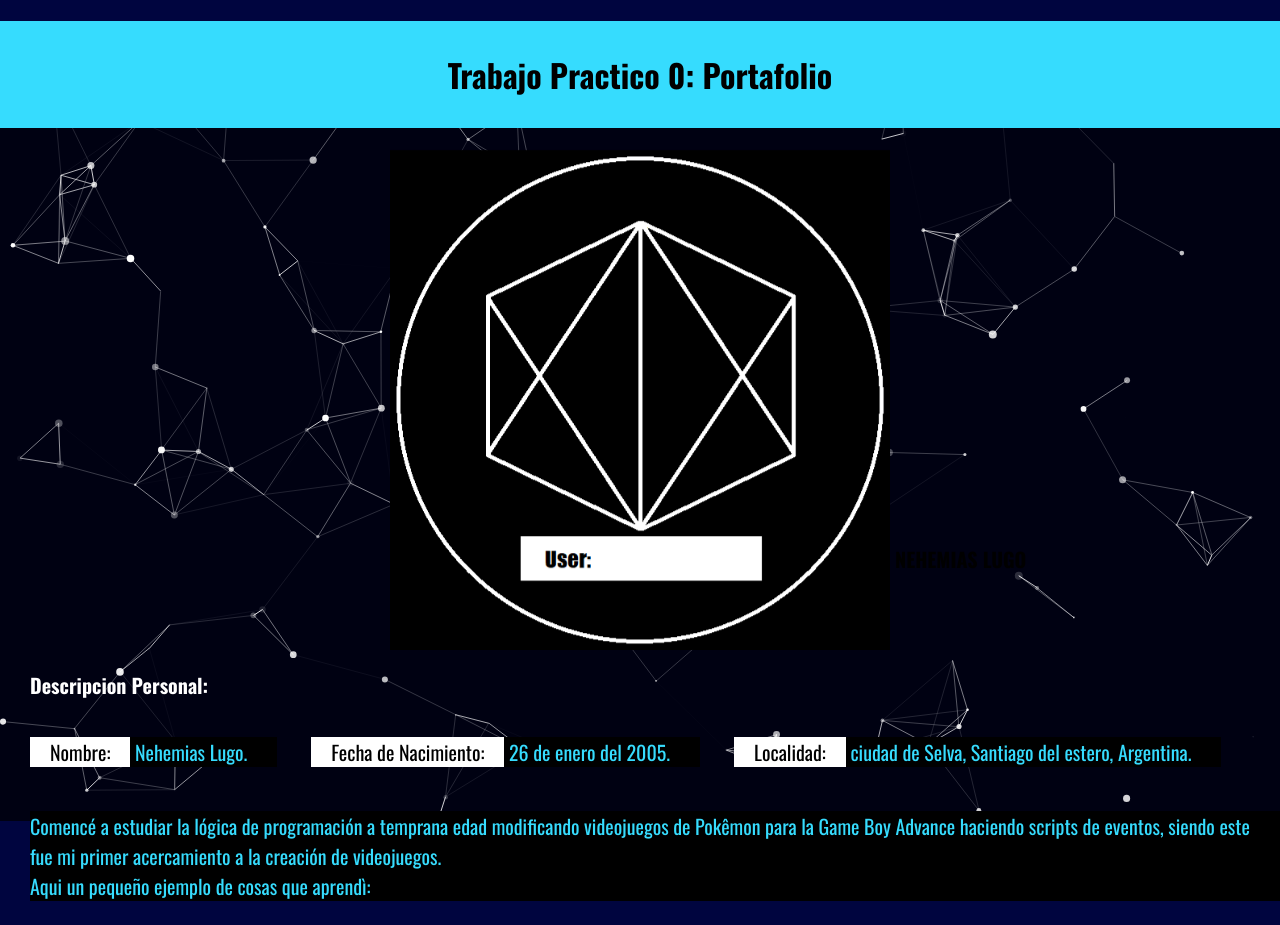
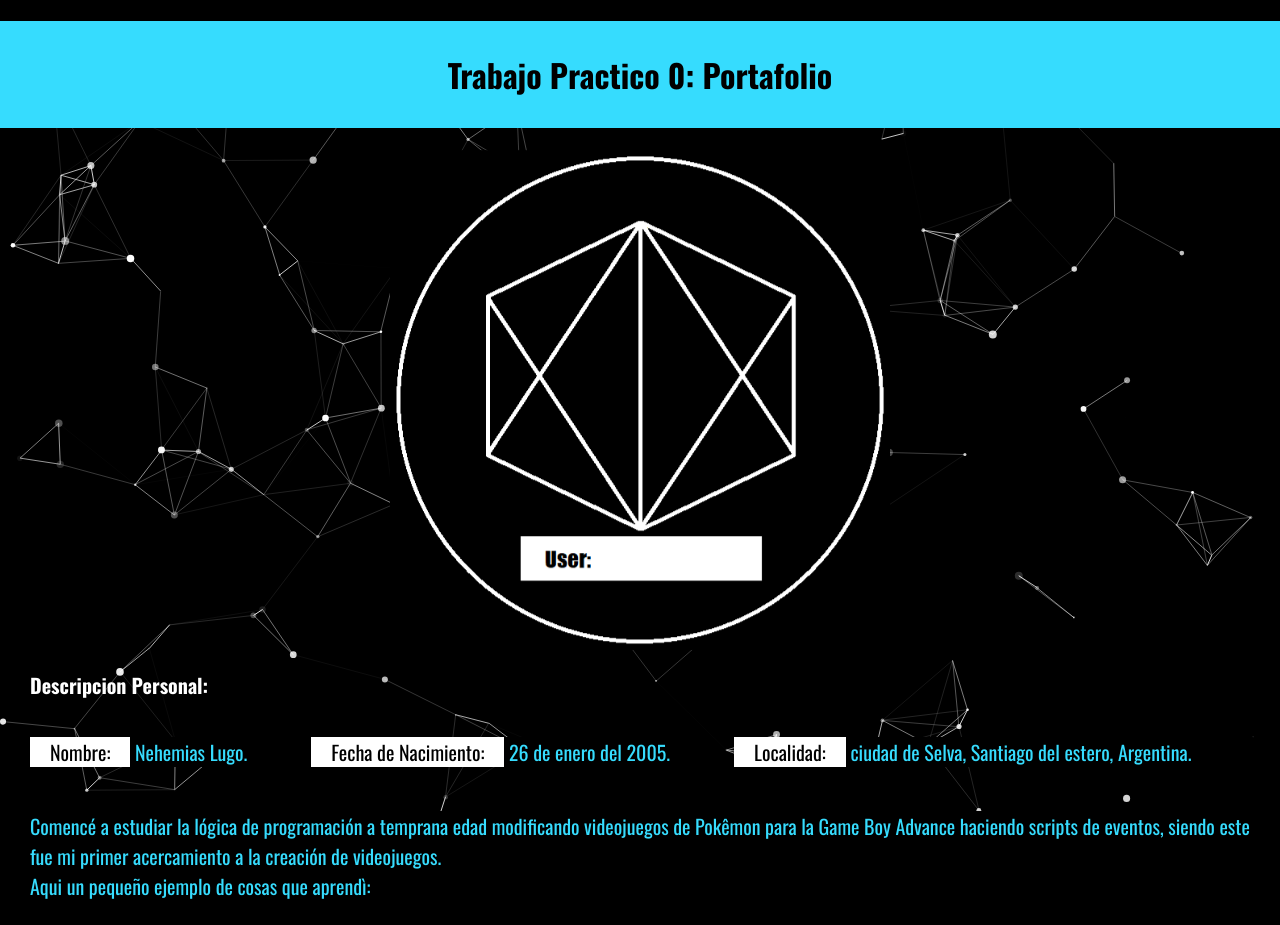
Before and after one commit to GigaPikachu/Porfolio, a plain HTML site: page index.html in a window 1280 px wide. Drawn offline with nearby package versions, Linux system fonts and the light colour scheme.

Commit message:
Update style.css
Cambié el fondo por un color negro

```diff
--- a/assets/css/style.css
+++ b/assets/css/style.css
@@ -1,5 +1,5 @@
 body{
-    background: #00053f;
+    background: #000000;
     background-size: cover;
     background-attachment: fixed;
     margin: 0;
```
